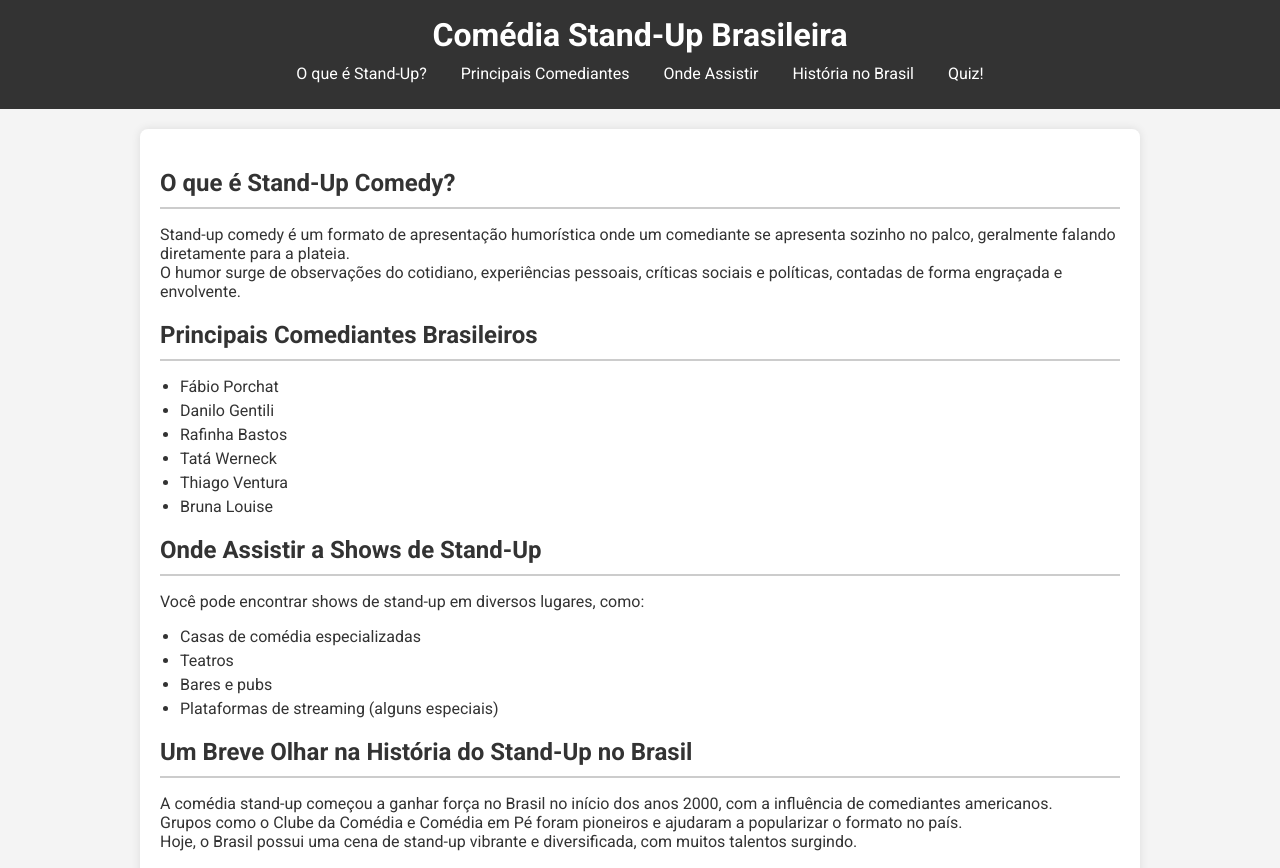
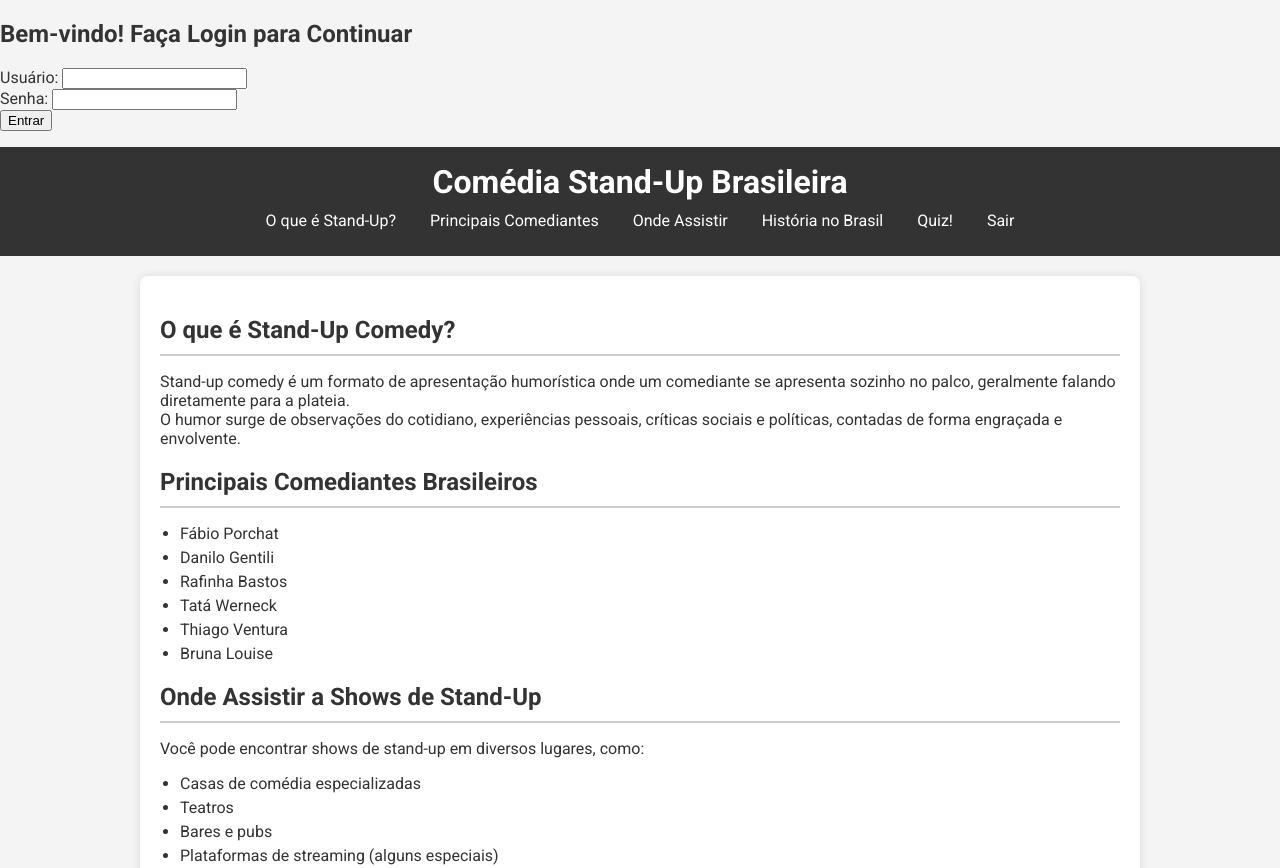
Before and after one commit to SergioPintor/site-do-zero-richard, a plain HTML site: page index.html in a window 1280 px wide. Shown: the top 868 px of the page. Drawn offline with Linux system fonts and the light colour scheme.

Commit message:
Update index.html

```diff
--- a/index.html
+++ b/index.html
@@ -3,13 +3,30 @@
 <head>
     <meta charset="UTF-8">
     <meta name="viewport" content="width=device-width, initial-scale=1.0">
-    <title>Comédia Stand-Up Brasileira</title>
+    <title>Login - Comédia Stand-Up Brasileira</title>
     <link rel="stylesheet" href="style.css">
     <link rel="preconnect" href="https://fonts.googleapis.com">
     <link rel="preconnect" href="https://fonts.gstatic.com" crossorigin>
     <link href="https://fonts.googleapis.com/css2?family=Roboto:wght@400;700&display=swap" rel="stylesheet">
 </head>
 <body>
+    <main id="login-page" class="login-container">
+        <h2>Bem-vindo! Faça Login para Continuar</h2>
+        <form id="login-form">
+            <div class="input-group">
+                <label for="username">Usuário:</label>
+                <input type="text" id="username" name="username" required>
+            </div>
+            <div class="input-group">
+                <label for="password">Senha:</label>
+                <input type="password" id="password" name="password" required>
+            </div>
+            <button type="submit">Entrar</button>
+            <p id="login-message" class="error-message"></p>
+        </form>
+    </main>
+
+    <div id="site-content" class="hidden">
         <header class="cabecalho">
             <h1>Comédia Stand-Up Brasileira</h1>
             <nav>
@@ -19,6 +36,7 @@
                     <li><a href="#onde-assistir">Onde Assistir</a></li>
                     <li><a href="#historia">História no Brasil</a></li>
                     <li><a href="#quiz">Quiz!</a></li>
+                    <li><a href="#" id="logout-button">Sair</a></li>
                 </ul>
             </nav>
         </header>
@@ -70,7 +88,7 @@
         <footer class="rodape">
             <p>&copy; 2025 Comédia Stand-Up Brasileira - Todos os direitos reservados.</p>
         </footer>
-
+    </div>
     <script src="script.js"></script>
 </body>
 </html>
```
Lines whose indentation alone changed are shown as unchanged.
